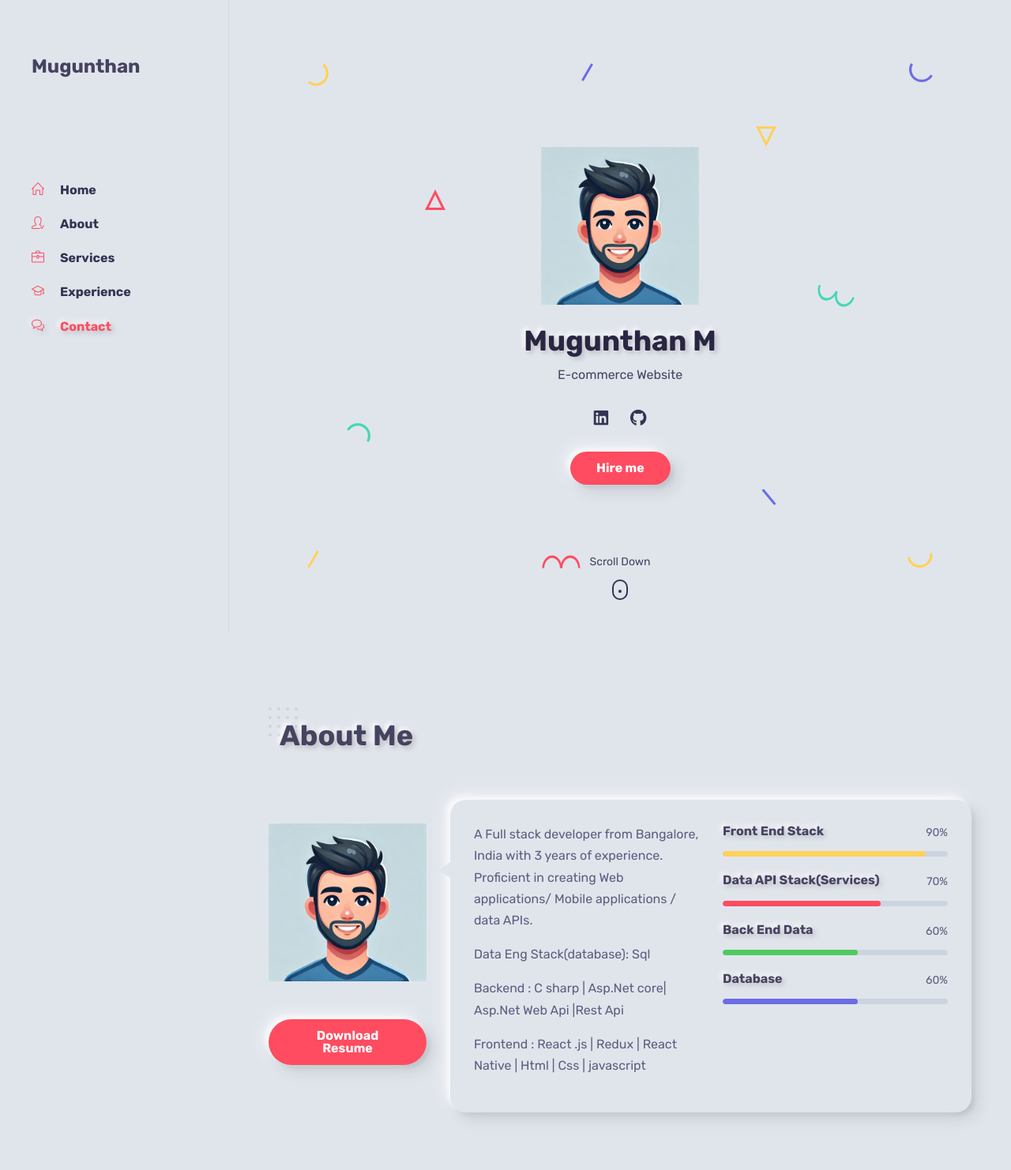
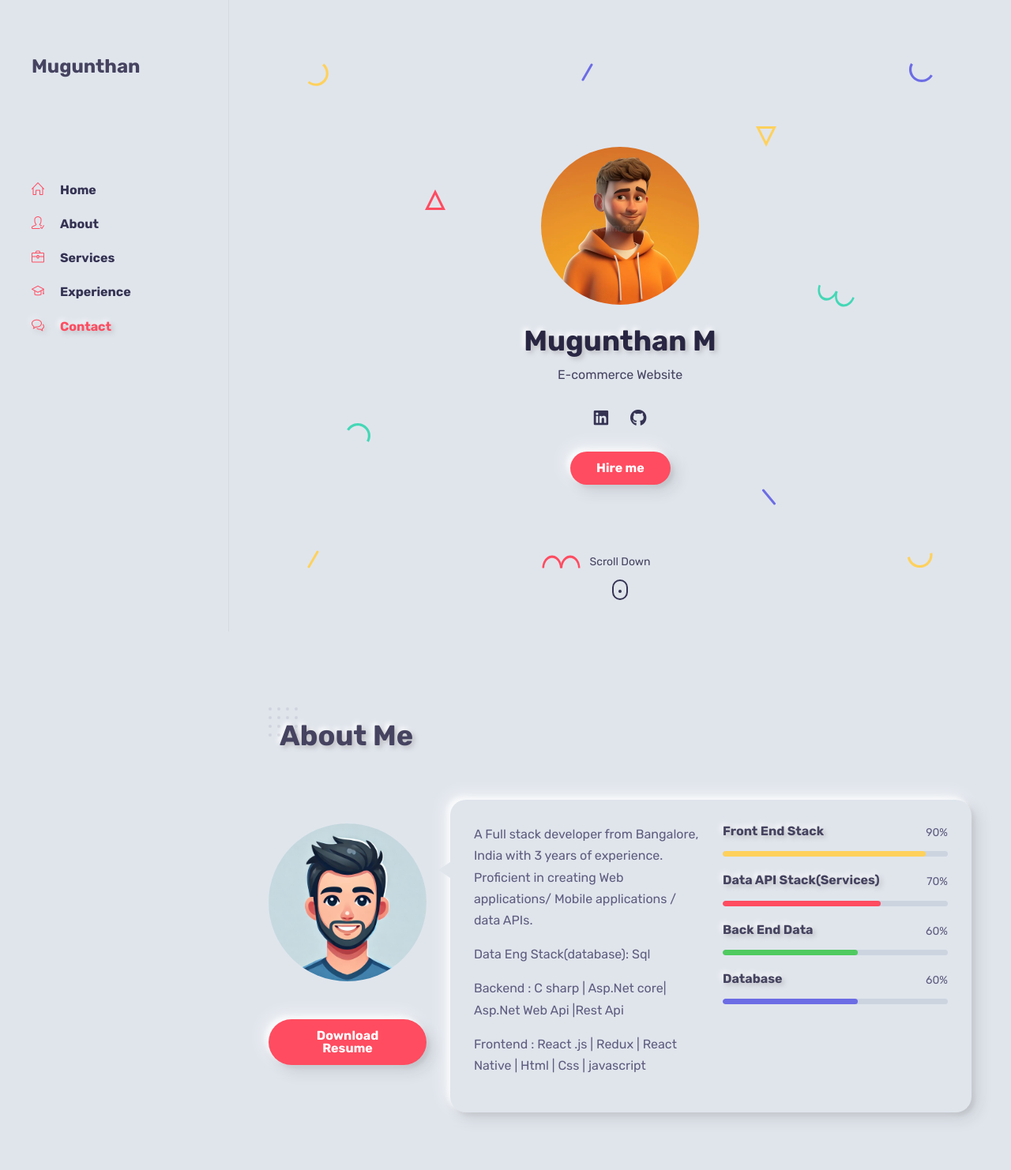
Before and after one commit to Mugunthan2903/portfolio, a plain HTML site: page index.html in a window 1280 px wide. Shown: the top 1482 px of the page at 79% size. Drawn offline with Linux system fonts and the light colour scheme; files whose address does not match are found by name.

Commit message:
Image changes

```diff
--- a/index.html
+++ b/index.html
@@ -136,7 +136,7 @@
 				<!-- intro -->
 				<div class="intro">
 					<!-- avatar image -->
-					<img src="images/Mugunthan_avatar.jpg" width="200" height="200" alt="Bolby" class="mb-4" />
+					<img src="images/Aimg.webp" width="200" height="200" alt="Bolby" class="mb-4" style="border-radius: 100px;"/>
 
 					<!-- info -->
 					<h1 class="mb-2 mt-0">Mugunthan M</h1>
@@ -258,7 +258,7 @@
 						<div class="text-center">
 							<div class="spacer" data-height="30"></div>
 							<!-- avatar image -->
-							<img src="images/Mugunthan_avatar.jpg" alt="Bolby" class="mb-5" />
+							<img src="images/Mugunthan_avatar.jpg" alt="Bolby" class="mb-5" style="border-radius: 100px;" />
 						</div>
 
 						<div class="text-center">
```
Also changed, not shown: images/Aimg.webp (added).
